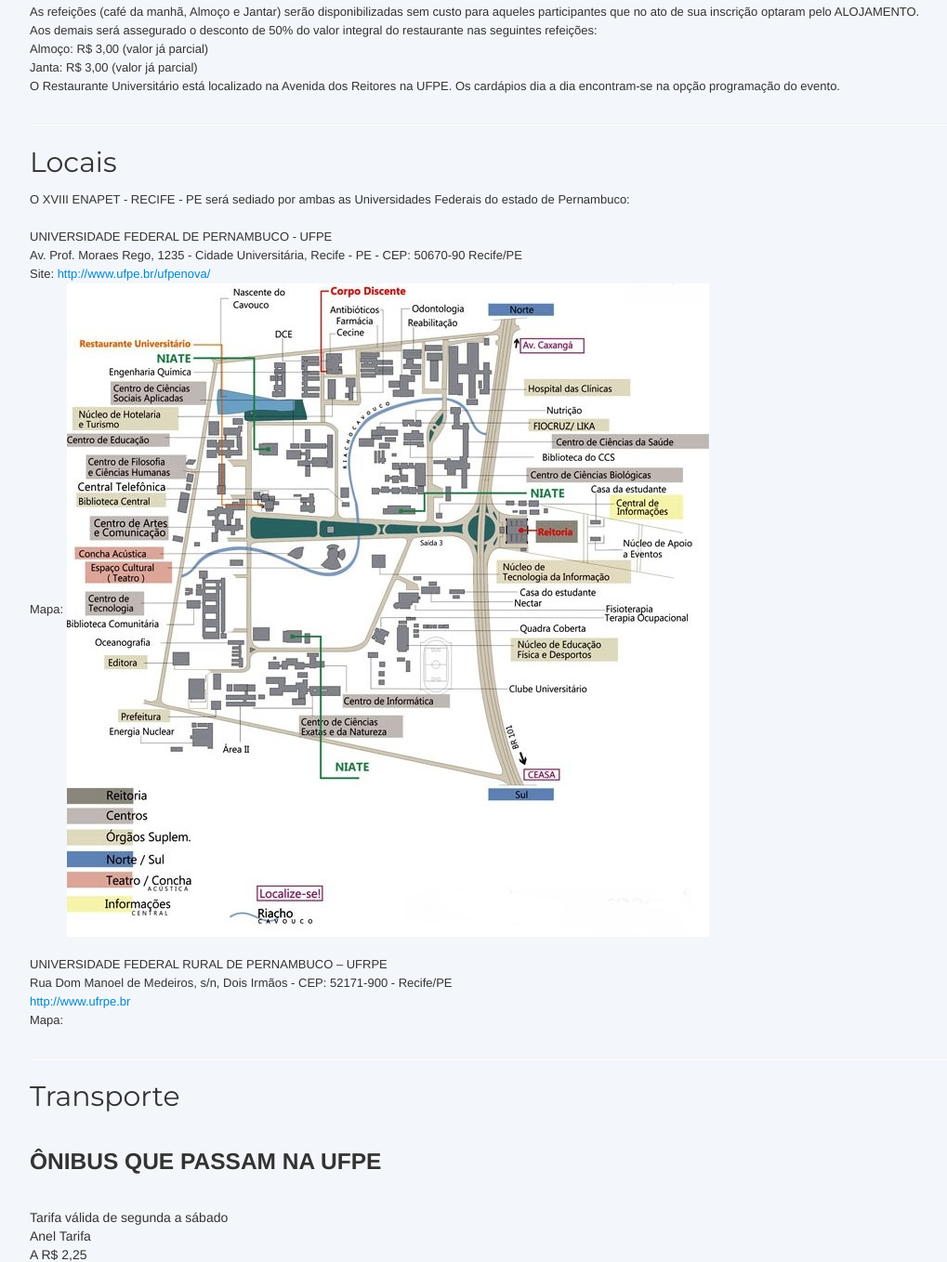
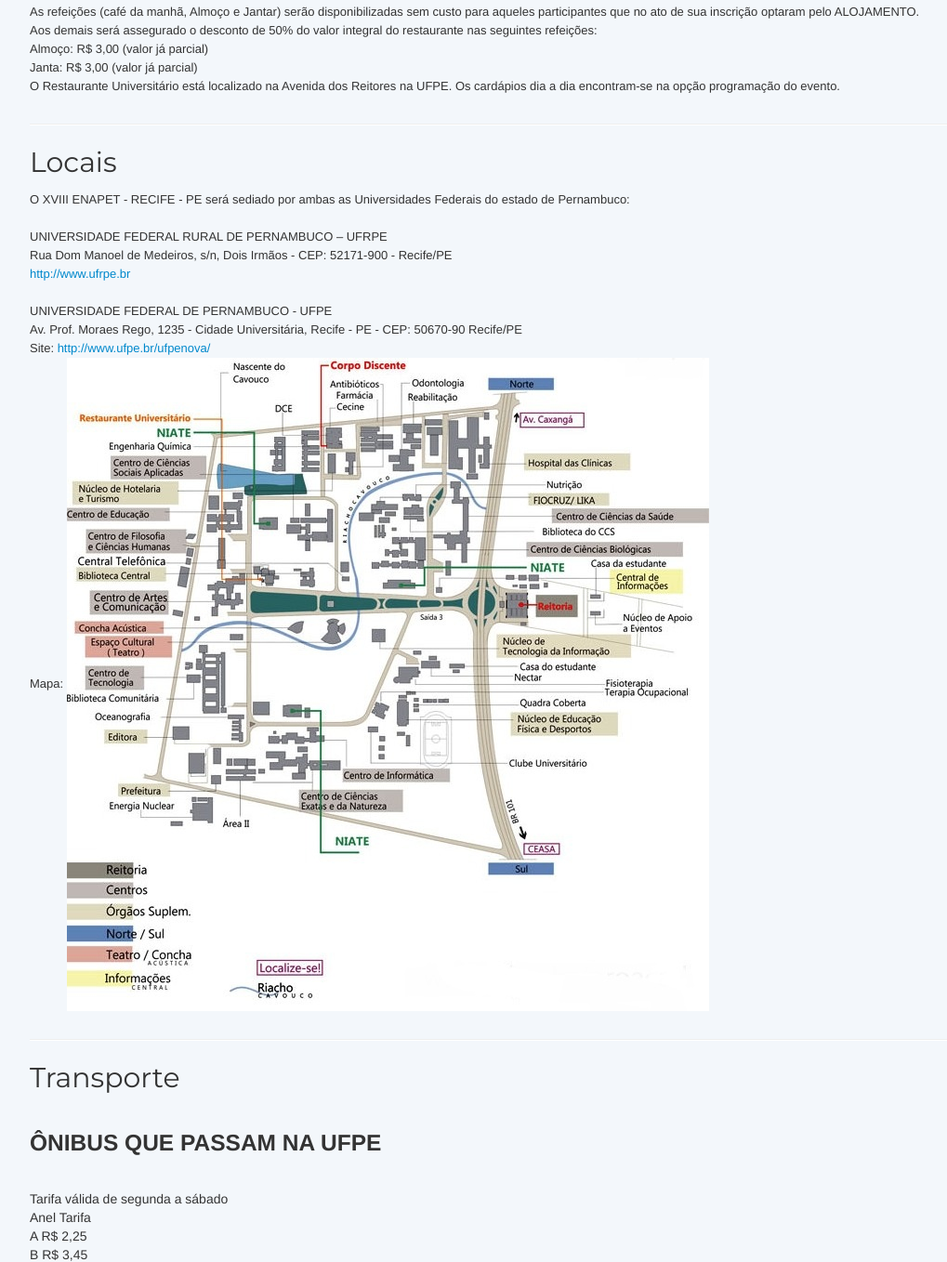
Before and after one commit to pet-informatica/enapet2013, a Django app: template ENAPET/template/info-infrastructure.html in a window 1280 px wide. Shown: the part 805-2163 px from the top of the page at 93% size, without its empty margins (23-1042 px from the left). Run offline with Django 3.2, Linux system fonts and the light colour scheme; the template is opened without the code that fills it, so the values that code supplies are empty; parts of the project's set-up code (start-up, migrations or seed data) failed here and were passed over; some libraries are stand-ins or nearby versions.

Commit message:
ajeitando bugs

```diff
--- a/ENAPET/template/info-infrastructure.html
+++ b/ENAPET/template/info-infrastructure.html
@@ -102,14 +102,14 @@
             <section id='locais'>
               <h1>Locais</h1>
               <p align="justify">O XVIII ENAPET - RECIFE - PE será sediado por ambas as Universidades Federais do estado de Pernambuco:<br><br>
+				UNIVERSIDADE FEDERAL RURAL DE PERNAMBUCO – UFRPE<br>
+				Rua Dom Manoel de Medeiros, s/n, Dois Irmãos - CEP: 52171-900 - Recife/PE <br>
+				<a href="http://www.ufrpe.br">http://www.ufrpe.br</a><br><br>
 				UNIVERSIDADE FEDERAL DE PERNAMBUCO - UFPE<br>
 				Av. Prof. Moraes Rego, 1235 - Cidade Universitária, Recife - PE - CEP: 50670-90 Recife/PE<br>
 				Site: <a href="http://www.ufpe.br/ufpenova/">http://www.ufpe.br/ufpenova/</a><br>
-				Mapa: <img src="{{STATIC_URL}}img/mapa.jpg" alt="Mapa UFPE"/><br><br>
-				UNIVERSIDADE FEDERAL RURAL DE PERNAMBUCO – UFRPE<br>
-				Rua Dom Manoel de Medeiros, s/n, Dois Irmãos - CEP: 52171-900 - Recife/PE <br>
-				<a href="http://www.ufrpe.br">http://www.ufrpe.br</a><br>
-				Mapa:</p>
+				Mapa: <img src="{{STATIC_URL}}img/mapa.jpg" alt="Mapa UFPE"/><br>
+				</p>
             </section>
             <hr>
             <section id='transporte'>
@@ -223,7 +223,7 @@ Itinerários: TI Macaxeira, TI Tancredo Neves</p>
             </section>
             <hr>
             <section id='hospedagem'>
-              <h1>Hotéis</h1>
+              <h1>Hospedagem</h1>
 <div>
   <h3>HOTEL IMPERADOR</h3>
   Av. Caxangá, 4190, Iputinga, Recife – PE.</br>
```
